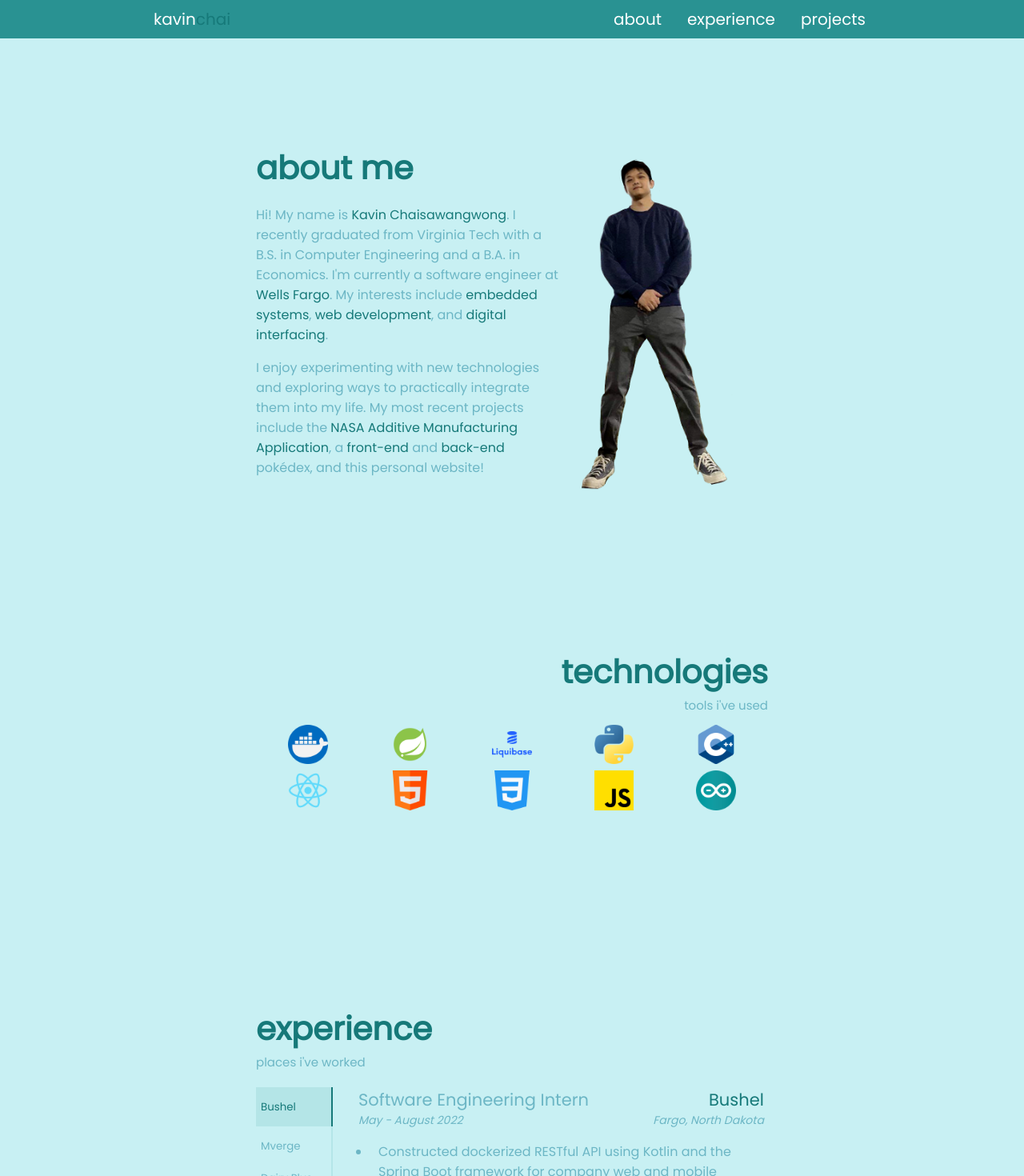
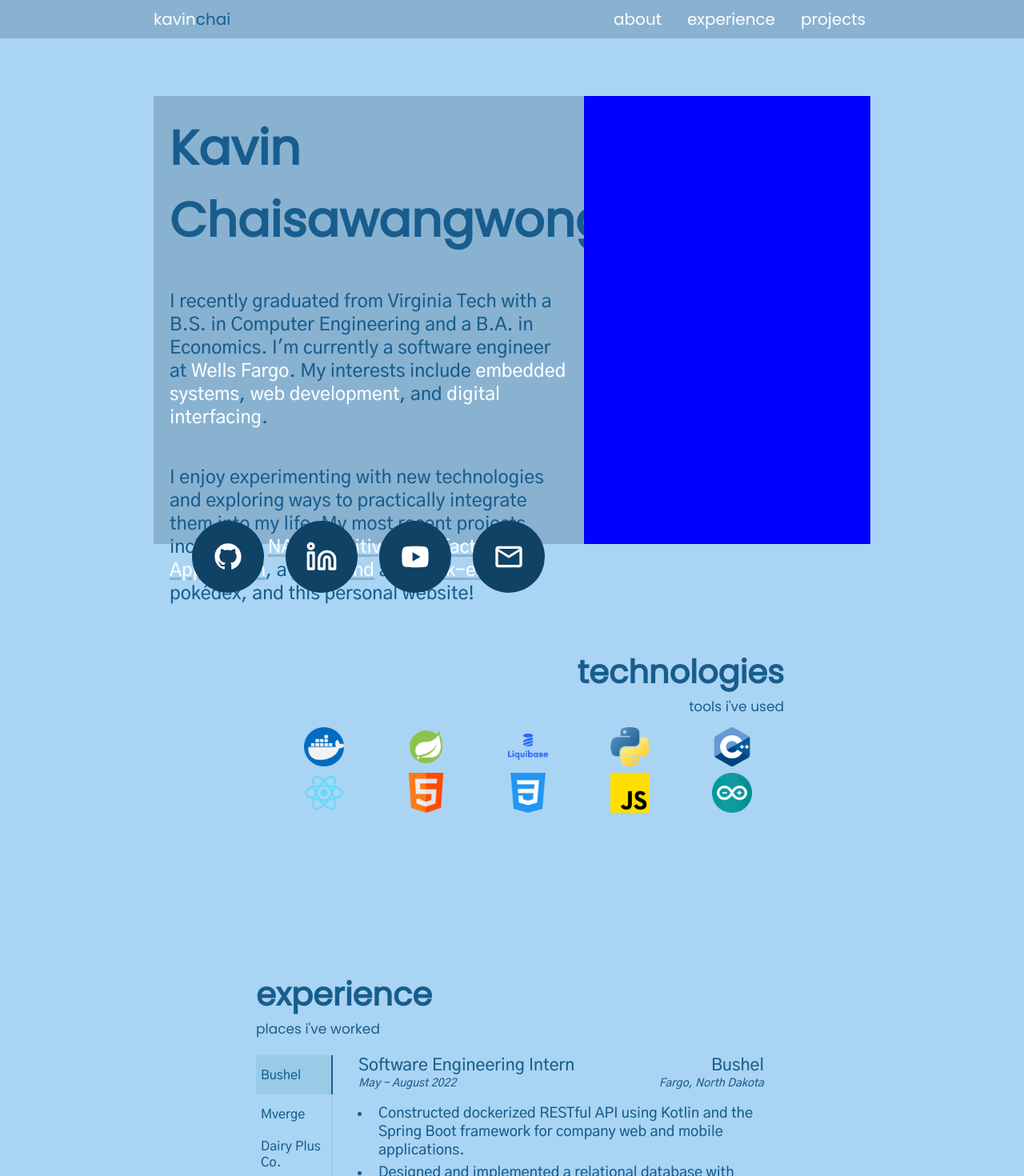
Before and after one commit to kavinchai/v2, a React (Create React App) app: page / in a window 1280 px wide. Shown: the top 1470 px of the page at 80% size. Built offline with nearby package versions, Linux system fonts and the light colour scheme.

Commit message:
Format changes to aboutme section
Made changes to the about me section,
Changed color scheme,
Major changes to font

```diff
--- a/src/components/About.js
+++ b/src/components/About.js
@@ -1,25 +1,39 @@
-import React, { useState } from "react";
+import React, { useState, useEffect } from "react";
 import "../css/About.css";
 import imag from "../imgs/kavinCropped.png";
+import { RiGithubFill } from "react-icons/ri";
+import { FiLinkedin } from "react-icons/fi";
+import { RiYoutubeFill } from "react-icons/ri";
+import { MdOutlineEmail } from "react-icons/md";
 
 const About = () => {
   const [myName, setMyName] = useState(true);
+
+  const [showPopup, setShowPopup] = useState(false);
+
+  useEffect(() => {
+    if (showPopup) {
+      setTimeout(() => {
+        setShowPopup(false);
+      }, 1500);
+    }
+  }, [showPopup]);
+
+  const handleClick = () => {
+    navigator.clipboard.writeText("kavinchai00@gmail.com");
+    setShowPopup(true);
+  };
 
   return (
     <div className="aboutComponent">
       <div className="aboutContainer">
         <div className="aboutText">
-          <div className="aboutTxt1">about me</div>
+          <div className={myName === true ? "aboutTxt1 aboutTxtEng" : "aboutTxt1 aboutTxtTh"}
+          onClick={() => setMyName((prev) => !prev)}
+          >{myName === true ? "Kavin Chaisawangwong" : "กวิน ฉายสว่างวงศ์"}</div>
           <div className="aboutTxt2">
             <p>
-              Hi! My name is{" "}
-              <mark
-                className="highlight nameMark"
-                onClick={() => setMyName((prev) => !prev)}
-              >
-                {myName === true ? "Kavin Chaisawangwong" : "กวิน ฉายสว่างวงศ์"}
-              </mark>
-              . I recently graduated from Virginia Tech with a B.S. in Computer Engineering and a B.A. in Economics.
+              I recently graduated from Virginia Tech with a B.S. in Computer Engineering and a B.A. in Economics.
               I'm currently a software engineer at {" "}
               <a
                 href="https://www.wellsfargo.com/"
@@ -67,9 +81,44 @@
               pokédex, and this personal website!
             </p>
           </div>
+          <div className="socialSection">
+            <div className="socialIcons">
+            <a
+              href="https://github.com/kavinchai"
+              target="_blank"
+              rel="noreferrer"
+              className="socialCircle"
+            >
+              <RiGithubFill className="icon" />
+            </a>
+            <a
+              href="https://www.linkedin.com/in/kavinchai"
+              target="_blank"
+              rel="noreferrer"
+              className="socialCircle"
+            >
+              <FiLinkedin className="icon" />
+            </a>
+            <a
+              href="https://www.youtube.com/@kavinchaisawangwong5537"
+              target="_blank"
+              rel="noreferrer"
+              className="socialCircle"
+            >
+              <RiYoutubeFill className="icon" />
+            </a>
+            <button
+              onClick={handleClick}
+              className="socialCircle"
+            >
+              <MdOutlineEmail className="icon" />
+            </button>
+            <div className={`popup ${showPopup ? 'show' : ''}`}>Copied!</div>
+            </div>
+          </div>
         </div>
         <div className="aboutImgContainer">
-          <img src={imag} className="aboutImg" alt="kavinImg" />
+          {/* <img src={imag} className="aboutImg" alt="kavinImg" /> */}
         </div>
       </div>
     </div>
--- a/src/components/Navbar.js
+++ b/src/components/Navbar.js
@@ -9,13 +9,13 @@
     <div className="navBarComponent">
       <div className="navBarContainer">
         <div
-          className="firstName navName"
+          className={myName === true ? "firstName firstNameEng navName" : "firstName firstNameTh navName"}
           onClick={() => setMyName((prev) => !prev)}
         >
           {myName === true ? "kavin" : "กวิน"}
         </div>
         <div
-          className="lastName navName"
+          className={myName === true ? "lastName lastNameEng navName" : "lastName lastNameTh navName"}
           onClick={() => setMyName((prev) => !prev)}
         >
           {myName === true ? "chai" : "ฉาย"}
--- a/src/css/About.css
+++ b/src/css/About.css
@@ -1,7 +1,7 @@
 .aboutComponent {
   height: 100vh;
   width: 100vw;
-  font-family: var(--heading-font);
+  /* font-family: var(--heading-font); */
   transition: 0.5s;
   background-color: var(--primary-bg-color);
 }
@@ -9,66 +9,145 @@
 .aboutContainer {
   /* border: 5px solid #ffff00; */
 
-  position: absolute;
+  position: relative;
   left: 50%;
   top: 50%;
   transform: translate(-50%, -50%);
-  padding: 10px;
-  height: 55%;
-  width: 50%;
+  height: 70%;
+  width: 70%;
 
   display: flex;
 }
 
 .aboutText {
-  /* background-color: red; */
-
+  background-color: var(--tertiary-bg-color);
   height: 100%;
   width: 60%;
 }
 
 .aboutImgContainer {
-  /* background-color: blue; */
+  background-color: blue;
   height: 100%;
   width: 40%;
+  display: flex;
 }
 
 .aboutImg {
-  /* background-color: red; */
-
+  background-color: red;
   height: 100%;
 }
 
 .aboutTxt1 {
-  /* background-color: green; */
   width: 100%;
-  height: auto;
-  font-size: var(--heading1);
+  display: flex;
+
+  padding: 20px;
   font-weight: bold;
   color: var(--secondary-txt-color);
 }
 
-.aboutTxt2 {
-  color: var(--primary-txt-color);
+.aboutTxtEng {
+  /* background-color: green; */
+  font-size: 60px;
+  font-family: var(--heading-font);
 }
 
-.nameMark:hover {
+.aboutTxtTh {
+  font-size: 60px;
+  font-family: var(--thai-font);
+}
+
+.aboutTxt1:hover {
   cursor: pointer;
   user-select: none;
 }
 
-.highlight {
-  background: transparent;
+.aboutTxt2 {
+  /* background-color: red; */
+
+  display: flex;
+  flex-direction: column;
+  padding: 0px 20px 20px 20px;
+  height: 50%;
+
+  font-size: 23px;
+  font-family: var(--normal-font);
   color: var(--secondary-txt-color);
 }
 
+.socialSection {
+  display: flex;
+
+  width: 100%;
+  height: 20%;
+
+  /* background-color: yellow; */
+
+  display: flex;
+  align-items: center;
+}
+
+.socialIcons {
+  display: flex;
+  justify-content: center;
+  /* background-color: red; */
+  width: 100%;
+  gap: 5%;
+}
+
+.socialCircle {
+  background-color: var(--quinary-bg-color);
+  border: none;
+  display: flex;
+  justify-content: center;
+  align-items: center;
+  width: 90px;
+  height: 90px;
+  border-radius: 400px;
+  text-decoration: none;
+}
+
+.socialCircle:hover {
+  cursor: pointer;
+  scale: 1.1;
+}
+
+.highlight {
+  background: transparent;
+  color: var(--quaternary-txt-color);
+}
+
 .aboutLink {
-  color: var(--secondary-txt-color);
-  text-decoration: underline 0.15em var(--primary-bg-color);
+  color: var(--quaternary-txt-color);
+  text-decoration: underline 0.15em var(--tertiary-bg-color);
   transition: text-decoration-color 300ms;
 }
 
 .aboutLink:hover {
-  cursor: pointer;
-  text-decoration-color: var(--secondary-txt-color);
+  text-decoration-color: var(--quaternary-txt-color);
 }
+
+.icon {
+  font-size: 40px;
+  color: white;
+}
+
+.popup {
+  position: absolute;
+  z-index: 1;
+  top: calc(100% - 230px);
+  left: calc(45% - 5px);
+  transform: translateX(-50%);
+  padding: 8px;
+  background-color: var(--quaternary-bg-color);
+  color: #fff;
+  font-size: 14px;
+  border-radius: 4px;
+  transition: opacity 0.3s ease-in-out;
+  opacity: 0;
+  font-family: var(--heading-font);
+}
+
+.popup.show {
+  opacity: 1;
+}
--- a/src/css/Exp.css
+++ b/src/css/Exp.css
@@ -11,7 +11,7 @@
   position: relative;
   left: 50%;
   top: 50%;
-  transform: translate(-50%, -40%);
+  transform: translate(-50%, -50%);
   padding: 10px;
   height: 55%;
   width: 50%;
@@ -36,7 +36,7 @@
   font-size: var(--heading2);
   font-family: var(--heading-font);
   padding-bottom: 20px;
-  color: var(--primary-txt-color);
+  color: var(--secondary-txt-color);
 }
 
 .expBody {
@@ -61,8 +61,9 @@
   height: 15%;
 
   font-family: var(--normal-font);
+  font-size: 16px;
   text-align: left;
-  color: var(--primary-txt-color);
+  color: var(--secondary-txt-color);
 
   cursor: pointer;
   border: none;
--- a/src/css/ExpDesc.css
+++ b/src/css/ExpDesc.css
@@ -32,7 +32,7 @@
 
 .expDescTitle {
   font-size: 21px;
-  color: var(--primary-txt-color);
+  color: var(--secondary-txt-color);
 }
 
 .expDescCompany {
@@ -59,7 +59,7 @@
   font-size: 14px;
   font-style: italic;
   display: flex;
-  color: var(--primary-txt-color);
+  color: var(--secondary-txt-color);
 }
 
 .expDescLocation {
@@ -69,7 +69,7 @@
 
 .expDescBody {
   /* background-color: yellow; */
-
+  font-size: 18px;
   width: 100%;
   height: auto;
 }
@@ -86,5 +86,5 @@
   padding-left: 10px;
   padding-bottom: 5px;
 
-  color: var(--primary-txt-color);
+  color: var(--secondary-txt-color);
 }
--- a/src/css/Navbar.css
+++ b/src/css/Navbar.css
@@ -25,16 +25,29 @@
 }
 
 .firstName {
-  font-family: var(--heading-font);
   font-size: 20px;
   color: white;
-  /* margin-right: 10px; */
+}
+
+.firstNameEng {
+  font-family: var(--heading-font);
+}
+
+.firstNameTh {
+  font-family: var(--thai-font);
 }
 
 .lastName {
-  font-family: var(--heading-font);
   font-size: 20px;
   color: var(--secondary-txt-color);
+}
+
+.lastNameEng {
+  font-family: var(--heading-font);
+}
+
+.lastNameTh {
+  font-family: var(--thai-font);
 }
 
 .navName:hover {
--- a/src/css/Project.css
+++ b/src/css/Project.css
@@ -9,8 +9,8 @@
   /* border: 5px solid #ffff00; */
   position: relative;
   top: 50%;
-  right: 50%;
-  transform: translate(60%, -45%);
+  left: 50%;
+  transform: translate(-50%, -50%);
   padding: 10px;
   height: auto;
   width: 90vw;
@@ -51,7 +51,7 @@
   font-family: var(--heading-font);
   font-size: var(--heading2);
   text-align: right;
-  color: var(--primary-txt-color);
+  color: var(--secondary-txt-color);
 }
 
 .projectBody:hover > * {
--- a/src/css/ProjectCard.css
+++ b/src/css/ProjectCard.css
@@ -108,14 +108,14 @@
 .projTitle {
   align-self: center;
   font-family: var(--normal-font);
-  font-size: 17px;
+  font-size: 19px;
   /* font-weight: bold; */
   color: var(--quaternary-txt-color);
 }
 
 .projDesc {
   font-family: var(--normal-font);
-  font-size: 13px;
+  font-size: 15px;
   color: var(--quaternary-txt-color);
   position: relative;
   top: 20px;
@@ -123,7 +123,7 @@
 
 .projTech {
   font-family: var(--normal-font);
-  font-size: 12px;
+  font-size: 14px;
   color: var(--quaternary-txt-color);
   display: flex;
   gap: 12px;
--- a/src/css/Tech.css
+++ b/src/css/Tech.css
@@ -9,9 +9,9 @@
   /* border: 5px solid #ffff00; */
 
   position: relative;
-  left: 50%;
-  top: 50%;
-  transform: translate(-50%, 0%);
+  left: 0;
+  top: 0;
+  transform: translate(50%, 0);
   padding: 10px;
   height: 80%;
   width: 50%;
@@ -37,7 +37,7 @@
   text-align: right;
 
   font-family: var(--heading-font);
-  color: var(--primary-txt-color);
+  color: var(--secondary-txt-color);
 }
 
 .techTable {
--- a/src/index.css
+++ b/src/index.css
@@ -1,25 +1,28 @@
 @import url("https://fonts.googleapis.com/css2?family=Poppins:wght@300;400&display=swap");
+@import url('https://fonts.googleapis.com/css2?family=Prompt:wght@300&family=Ubuntu:wght@300&display=swap');
+@import url('https://fonts.googleapis.com/css2?family=Gothic+A1:wght@500&display=swap');
+:root {
+  --primary-bg-color: #aad4f3;
+  --secondary-bg-color: #86b9df;
+  --tertiary-bg-color: #89b2d1;
+  --quaternary-bg-color: #175d8d;
+  --quinary-bg-color: #104265;
 
-:root {
-  --primary-bg-color: #c8f0f3;
-  --secondary-bg-color: #535758;
-  --tertiary-bg-color: #299292;
-  --quaternary-bg-color: #76b3bf;
-
-  --primary-txt-color: #6cb6c5;
-  --secondary-txt-color: #167979;
-  --tertiary-txt-color: #0d4b4b;
+  --primary-txt-color: #89b2d1;
+  --secondary-txt-color: #175d8d;
+  --tertiary-txt-color: #104265;
   --quaternary-txt-color: #ffffff;
 
   --heading-font: "Poppins", sans-serif;
-  --normal-font: "Poppins", sans-serif;
+  --normal-font: 'Gothic A1', sans-serif;
+  --thai-font: 'Prompt', sans-serif;
 
   --heading1: 40px;
-  --heading2: 15px;
+  --heading2: 17px;
 }
 
 body {
   margin: 0;
-  background: var(--dm-primary-bg-color);
+  background: var(--primary-bg-color);
   overflow-x: hidden;
 }
```
